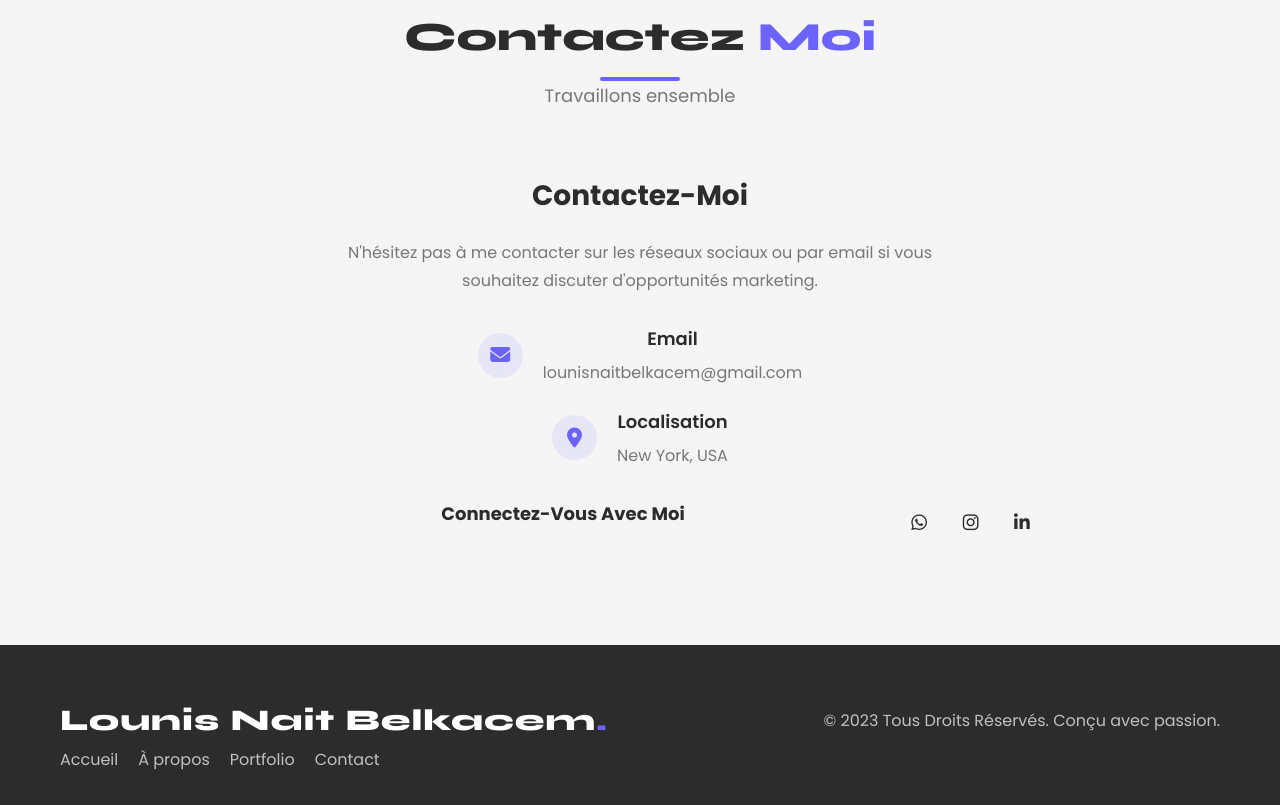
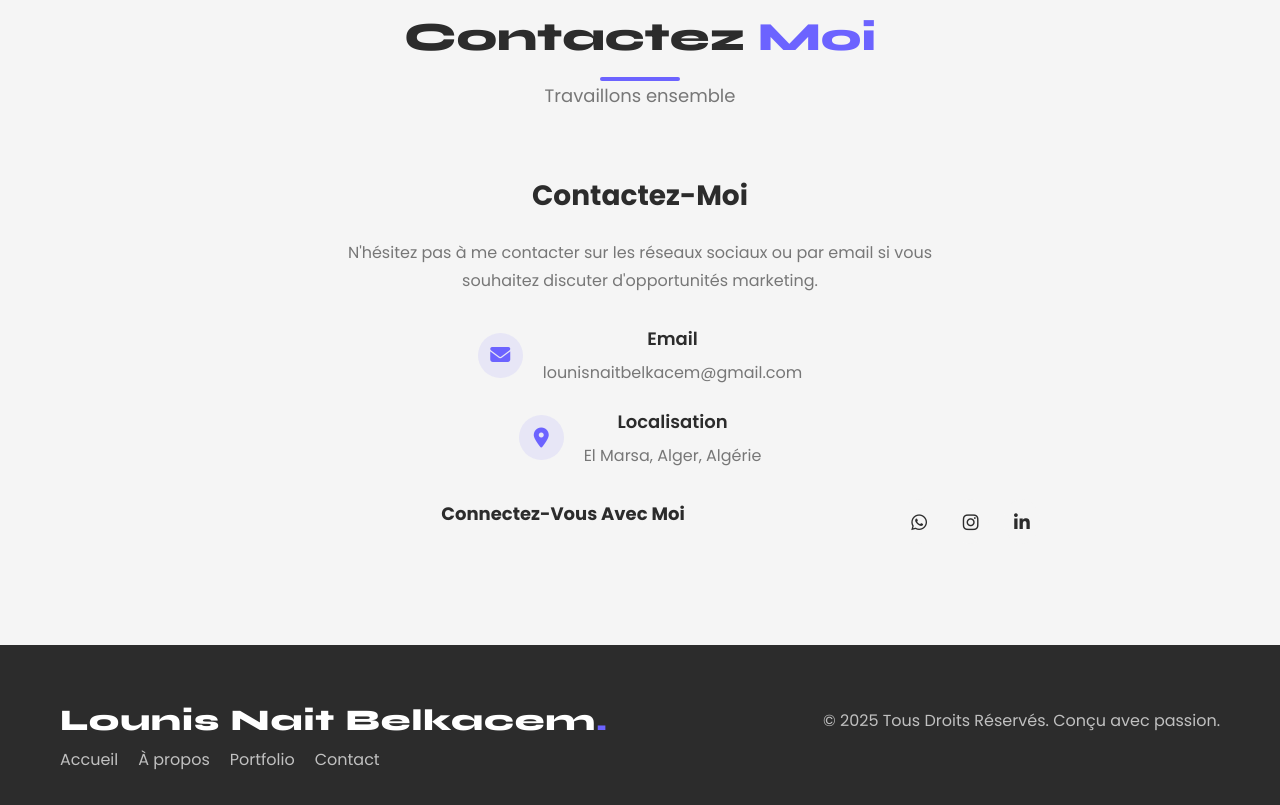
Before and after one commit to lounis0/lounisnaitbelkacem-portfolio, a plain HTML site: page index.html in a window 1280 px wide. Shown: the part 7206-8011 px from the top of the page. Drawn offline with Linux system fonts and the light colour scheme.

Commit message:
Update index.html

```diff
--- a/index.html
+++ b/index.html
@@ -456,7 +456,7 @@
                         <i class="fas fa-map-marker-alt"></i>
                         <div>
                             <h4>Localisation</h4>
-                            <p>New York, USA</p>
+                            <p>El Marsa, Alger, Algérie </p>
                         </div>
                     </div>
                     <div class="social-links">
@@ -478,7 +478,7 @@
                 <div class="footer-logo">
                     <a href="#">Lounis Nait Belkacem<span>.</span></a>
                 </div>
-                <p class="footer-text">© 2023 Tous Droits Réservés. Conçu avec passion.</p>
+                <p class="footer-text">© 2025 Tous Droits Réservés. Conçu avec passion.</p>
                 <div class="footer-links">
                     <a href="#home">Accueil</a>
                     <a href="#about">À propos</a>
```
